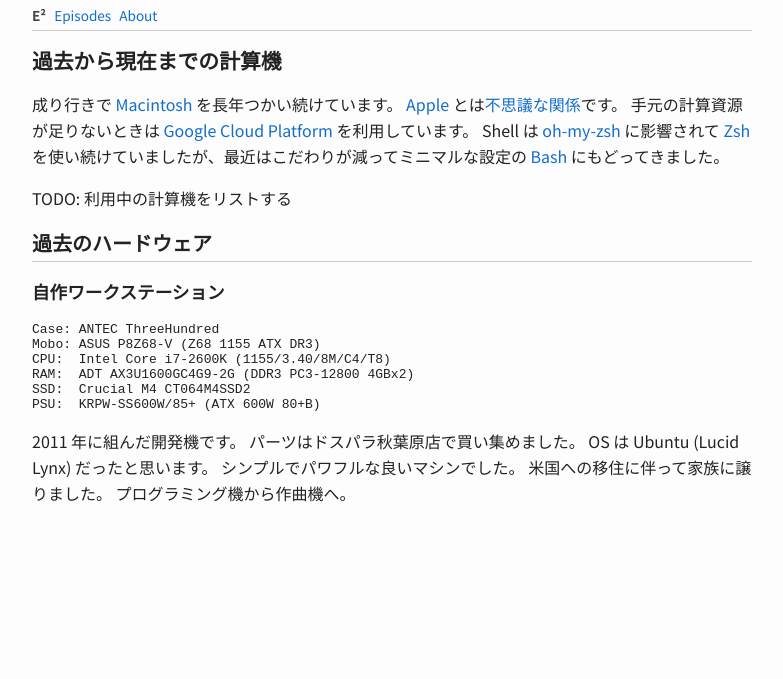
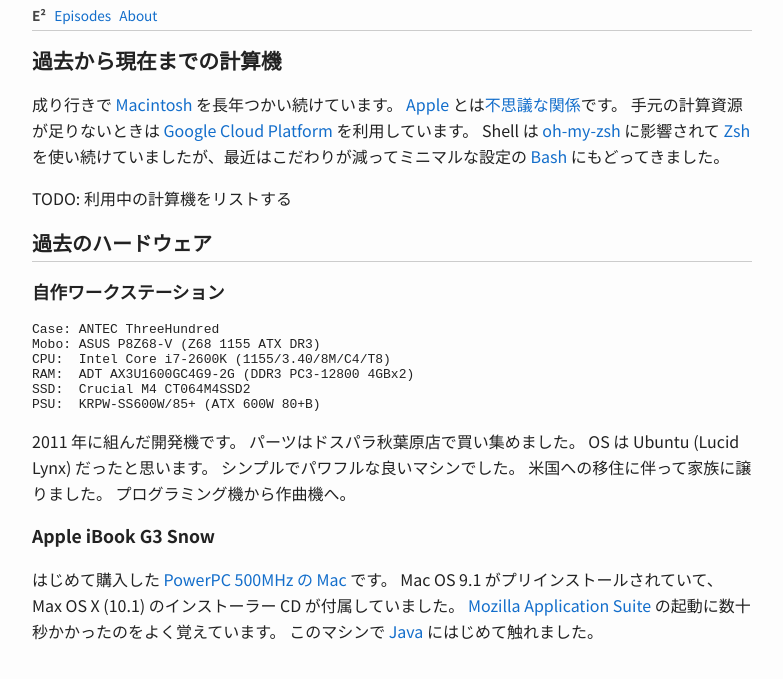
Before and after one commit to toru/ep.torumk.com, a Jekyll site: the page built from _pages/computers.md, in a window 1280 px wide. Shown: the top 679 px of the page, without its empty margins (248-1031 px from the left). Built offline with Jekyll 4.4.1, drawn with Linux system fonts in a browser that asks for light colours.

Commit message:
pages: add some content on ibook g3

```diff
--- a/_pages/computers.md
+++ b/_pages/computers.md
@@ -31,3 +31,10 @@
 シンプルでパワフルな良いマシンでした。
 米国への移住に伴って家族に譲りました。
 プログラミング機から作曲機へ。
+
+### Apple iBook G3 Snow
+
+はじめて購入した [PowerPC 500MHz の Mac](https://en.wikipedia.org/wiki/IBook#iBook_G3_Dual_USB_(%22Snow%22)) です。
+Mac OS 9.1 がプリインストールされていて、Max OS X (10.1) のインストーラー CD が付属していました。
+[Mozilla Application Suite](https://ja.wikipedia.org/wiki/Mozilla_Application_Suite) の起動に数十秒かかったのをよく覚えています。
+このマシンで [Java](https://ja.wikipedia.org/wiki/Java) にはじめて触れました。
```
